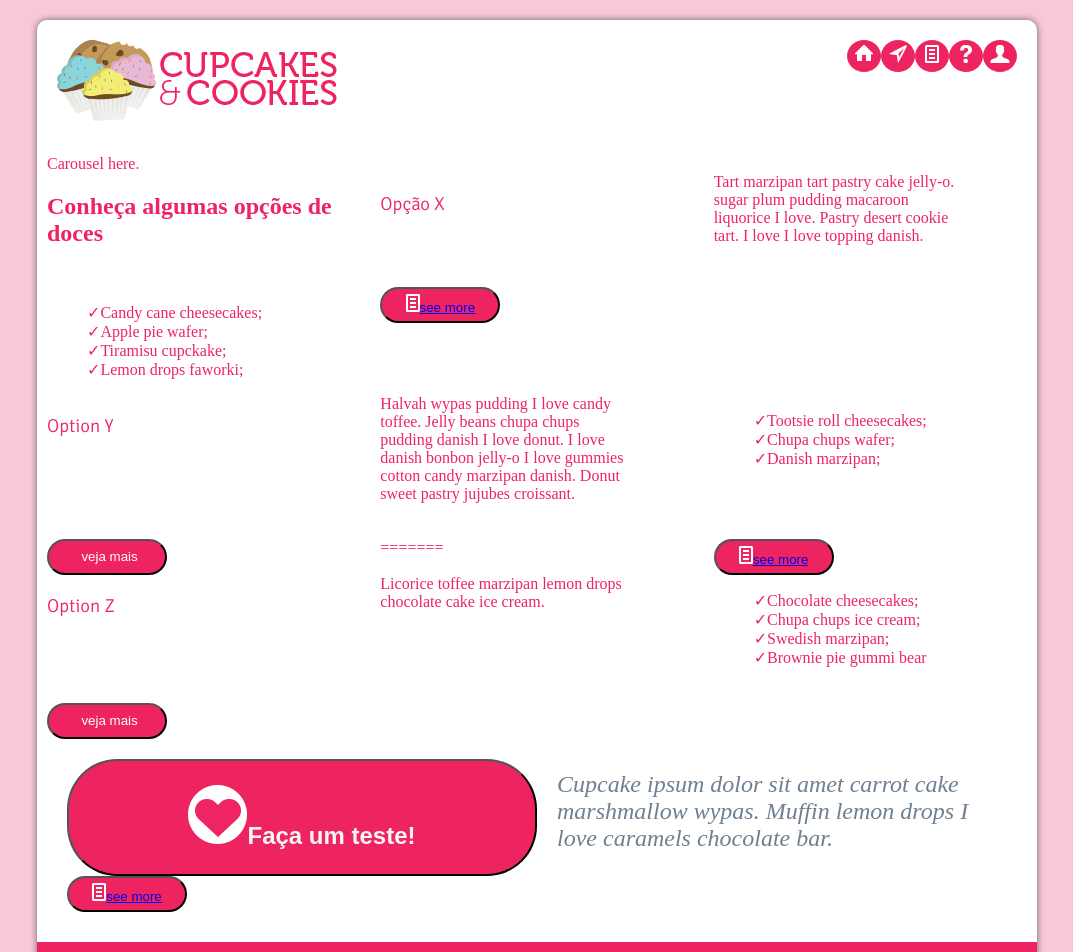
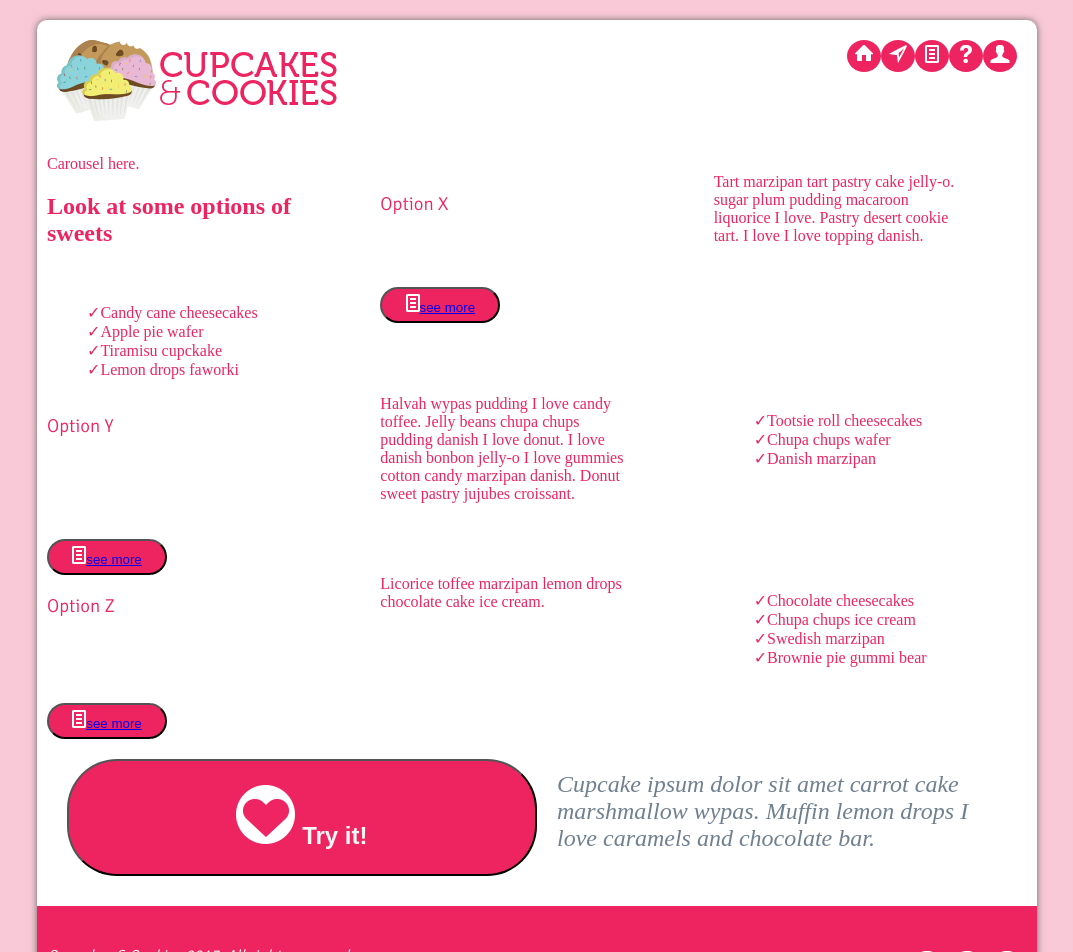
Before and after one commit to natalledm/cupcakeProject, a Vue app: page / in a window 1280 px wide. Shown: the top 952 px of the page, without its empty margins (103-1176 px from the left). Built offline with nearby package versions, Linux system fonts and the light colour scheme; no server answers.

Commit message:
Clean and translate html in lists

```diff
--- a/src/components/Lists.vue
+++ b/src/components/Lists.vue
@@ -5,9 +5,9 @@
 <!--from here I changed the names of all div and ul class="" I can easily change it back in case we need it! -->
 
         <div class="grid">
-            <h2 class="titles second-title">Conheça algumas opções de doces</h2>
+            <h2 class="titles second-title">Look at some options of sweets</h2>
 
-            <h3 class="title">Opção X</h3>
+            <h3 class="title">Option X</h3>
             <p class="text">
                 Tart marzipan tart pastry cake jelly-o.
                 sugar plum pudding macaroon
@@ -15,13 +15,15 @@
                 tart. I love I love topping danish.
             </p>
                 <ul class="grid-list">
-                    <li>Candy cane cheesecakes;</li>
-                    <li>Apple pie wafer;</li>
-                    <li>Tiramisu cupckake;</li>
-                    <li>Lemon drops faworki;</li>
+                    <li>Candy cane cheesecakes</li>
+                    <li>Apple pie wafer</li>
+                    <li>Tiramisu cupckake</li>
+                    <li>Lemon drops faworki</li>
                 </ul>
 
-            <button class="button-see-more"><router-link to="/"><img src="../assets/Icons/file.png" alt="recipes">see more</router-link></button>
+            <button class="button-see-more">
+                <router-link to="/"><img src="../assets/Icons/file.png" alt="recipes">see more</router-link>
+            </button>
         </div>
 
         <div class="grid grid2">
@@ -36,15 +38,14 @@
                 sweet pastry jujubes croissant.
             </p>
             <ul class="grid-list">
-                <li>Tootsie roll cheesecakes;</li>
-                <li>Chupa chups wafer;</li>
-                <li>Danish marzipan;</li>
+                <li>Tootsie roll cheesecakes</li>
+                <li>Chupa chups wafer</li>
+                <li>Danish marzipan</li>
             </ul>
 
-
-            <button class="button-see-more"><i class="fas fa-plus-circle"></i>veja mais</button>=======
-            <button class="button-see-more"><router-link to="/"><img src="../assets/Icons/file.png" alt="recipes">see more</router-link></button>
-
+            <button class="button-see-more">
+                <router-link to="/"><img src="../assets/Icons/file.png" alt="recipes">see more</router-link>
+            </button>
         </div>
 
         <div class="grid grid3">
@@ -54,28 +55,24 @@
                 chocolate cake ice cream.
             </p>
             <ul class="grid-list">
-                <li>Chocolate cheesecakes;</li>
-                <li>Chupa chups ice cream;</li>
-                <li>Swedish marzipan;</li>
+                <li>Chocolate cheesecakes</li>
+                <li>Chupa chups ice cream</li>
+                <li>Swedish marzipan</li>
                 <li>Brownie pie gummi bear</li>
-
-
             </ul>
-            <button class="button-see-more"><i class="fas fa-plus-circle"></i>veja mais</button>
+            <button class="button-see-more">
+                <router-link to="/"><img src="../assets/Icons/file.png" alt="recipes">see more</router-link>
+            </button>
     </div>
 
     <div class="button-and-text">
-        <button class="button-test"><router-link to="/"><img src="../assets/Icons/heart.png" class="fas fa-heart" alt="Faça um teste!"></router-link>Faça um teste!</button>
-        <h3 class="text-motivation"> Cupcake ipsum dolor sit amet carrot cake marshmallow wypas. Muffin lemon drops I love caramels chocolate bar.</h3>
-            <button class="button-see-more"><router-link to="/"><img src="../assets/Icons/file.png" alt="recipes">see more</router-link></button>
+        <button class="button-test">
+            <router-link to="/"><img src="../assets/Icons/heart.png" alt="Try it!"></router-link> Try it!
+        </button>
+        <h3 class="text-motivation"> Cupcake ipsum dolor sit amet carrot cake marshmallow wypas.
+            Muffin lemon drops I love caramels and chocolate bar.
+        </h3>
         </div>
-    <!---
-        <div class="button-and-text">
-            <button class="button-test"><router-link to="/"><img src="../assets/Icons/heart.png" alt="heart">Do a test!</router-link></button>
-            <h3 class="text-motivation"> Adipiscing vitae proin sagittis nisl rhoncus mattis rhoncus. Eget est lorem ipsum dolor.</h3>
-        </div>
-    -->
-
     </div>
 </template>
 
@@ -90,11 +87,9 @@ export default {
 /*Todo: li under p class text and rubrik.*/
 
 .lists {
-        box-sizing: border-box;
-
+    box-sizing: border-box;
     margin: 0;
-
-        padding: 0;
+    padding: 0;
     }
 
 
@@ -125,7 +120,7 @@ export default {
     @font-face {
         font-family: 'SignikaLight';
         font-style: normal;
-        font-weight: 400; /* Do I need to specify eg. font-weight for different titles here (eg.700 for h2 etc) How to write this the best way??*/
+        font-weight: 400;
         src: local("Signika-Light"), url('../assets/Fonts/Signika-Light.ttf') format("woff");
     }
 
@@ -149,17 +144,6 @@ export default {
     .grid grid-list {
         grid-template-columns: 1fr;
         }
-        /*
-        display: grid;
-        display: -ms-grid;
-        -ms-grid-columns: 1fr 1fr 1fr;
-        grid-template-columns: 1fr 1fr 1fr;
-        -ms-grid-rows: 1fr;
-        grid-template-rows: 1fr;
-        -ms-grid-columns: 1fr;
-        grid-template-columns: 1fr;
-        align-self: start;
-    } */
 
     .text-motivation {
         font-family: Signika;
```
